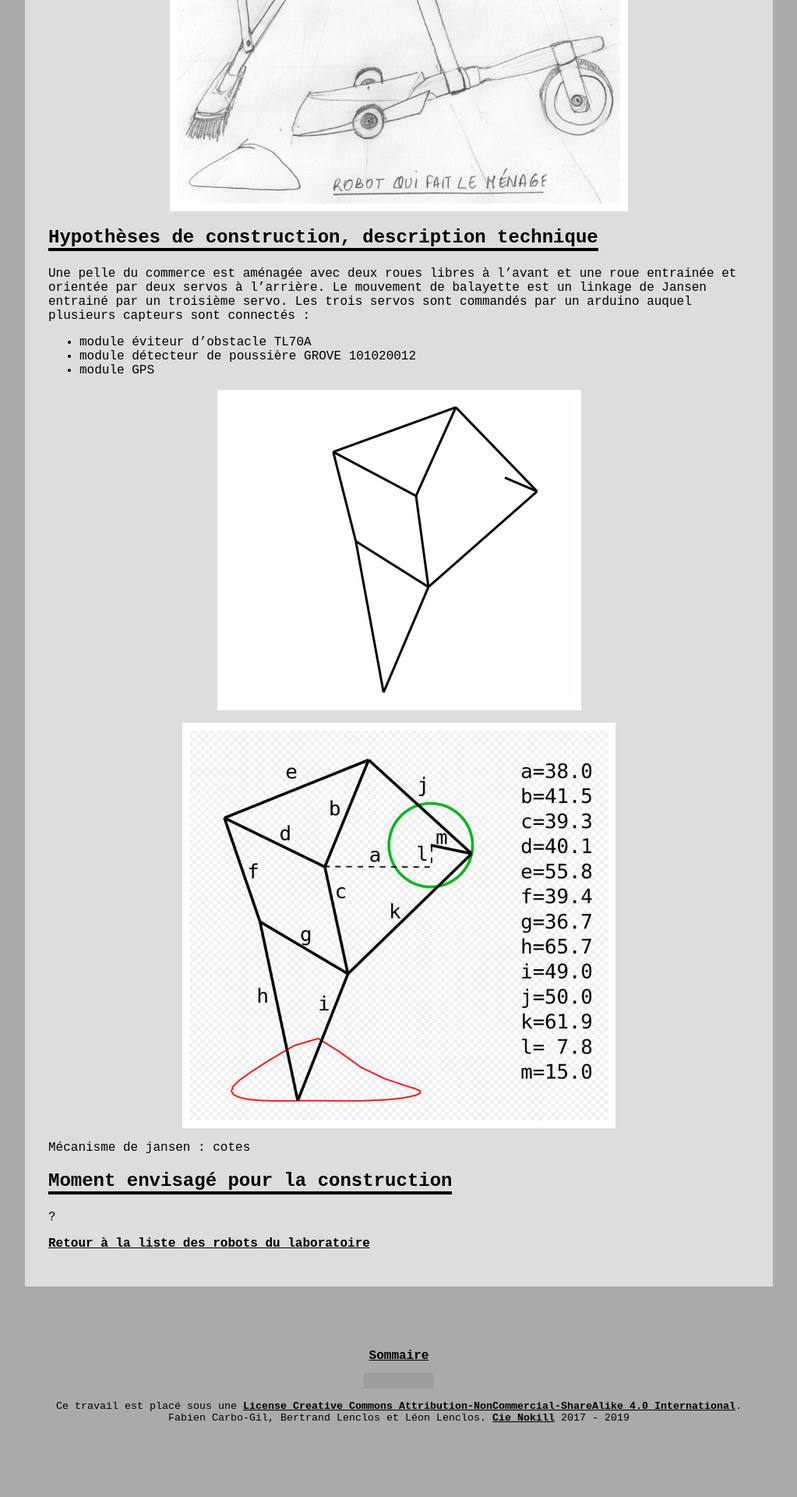
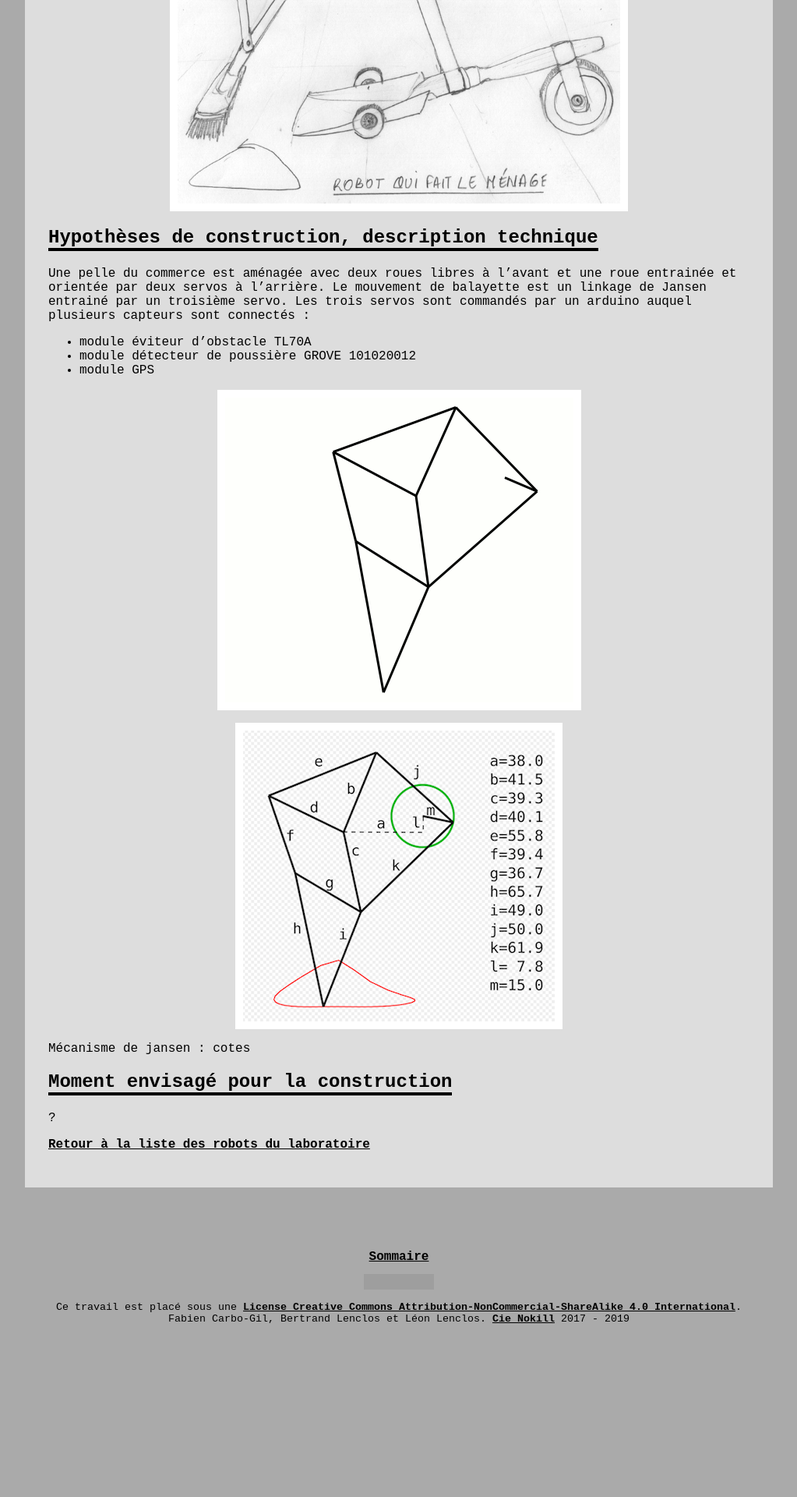
Before and after one commit to LeonLenclos/turing-test, a Jekyll site: the page built from contenu/robots/robot-qui-fait-le-menage.md, in a window 1280 px wide. Shown: the part 763-2683 px from the top of the page at 78% size, without its empty margins (128-1151 px from the left). Built offline with Jekyll 4.4.1, drawn with Linux system fonts in a browser that asks for light colours; nearby versions of some CDN libraries; our own code applies the rules of GitHub Pages for plain Markdown files; a script that is not in the unit is left out; the repository's description, which GitHub fills in, is left out; after the commit the page ends 2556 px from its top, so only the background shows below that; grey boxes are pictures that could not be loaded.

Commit message:
Update robot-qui-fait-le-menage.md

```diff
--- a/contenu/robots/robot-qui-fait-le-menage.md
+++ b/contenu/robots/robot-qui-fait-le-menage.md
@@ -21,7 +21,7 @@ Les trois servos sont commandés par un arduino auquel plusieurs capteurs sont c
 ![](../../ressources/Strandbeest-Walking-Animation.gif)
 
 
-![](../../ressources/Jansen_linkage_cotes.png)
+![](../../ressources/Jansen_linkage_cotes_400.png)
 
 
 Mécanisme de jansen : cotes
```
